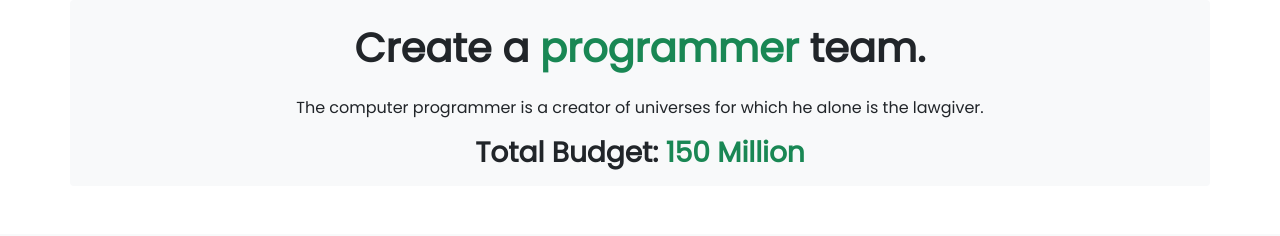
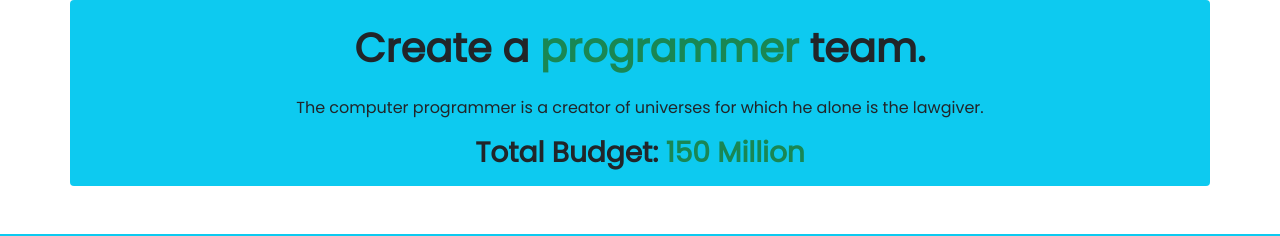
Before and after one commit to MmrMahfuj/create-programmer-team-8, a React (Create React App) app: page / in a window 1280 px wide. Shown: the top 236 px of the page. Built offline with nearby package versions, Linux system fonts and the light colour scheme.

Commit message:
added bg color

```diff
--- a/src/components/Header/Header.js
+++ b/src/components/Header/Header.js
@@ -2,7 +2,7 @@ import React from 'react';
 
 const Header = () => {
     return (
-        <div className="container text-center bg-light rounded mb-5 p-2">
+        <div className="container text-center bg-info rounded mb-5 p-2">
             <h1 className="fw-bold lh-lg">Create a <span className="text-success">programmer</span> team.</h1>
             <p>The computer programmer is a creator of universes for which he alone is the lawgiver.</p>
             <h3 className="fw-bold">Total Budget: <span className="fw-bold text-success">150 Million</span></h3>
--- a/src/components/Programmer/Programmer.js
+++ b/src/components/Programmer/Programmer.js
@@ -7,7 +7,7 @@ const Programmer = (props) => {
     const { name, language, category, experience, hire, img } = props.programmer;
     return (
         <div className="col-md-4">
-            <div className="ms-3 container cart-color rounded border m-2 p-3  h-100">
+            <div className="ms-3 container cart-color rounded-3 border m-2 p-3  h-100">
                 <div className="text-center mb-4">
                     <img className="rounded-circle img-size" src={img} alt="" />
                 </div>
--- a/src/components/TeamContainer/TeamContainer.js
+++ b/src/components/TeamContainer/TeamContainer.js
@@ -17,7 +17,7 @@ const TeamContainer = () => {
         setCart(newCart);
     }
     return (
-        <div className="container-fluid bg-light">
+        <div className="container-fluid bg-info">
             <div className="row">
                 <div className="col-md-8">
                     <div className="row g-4">
```
